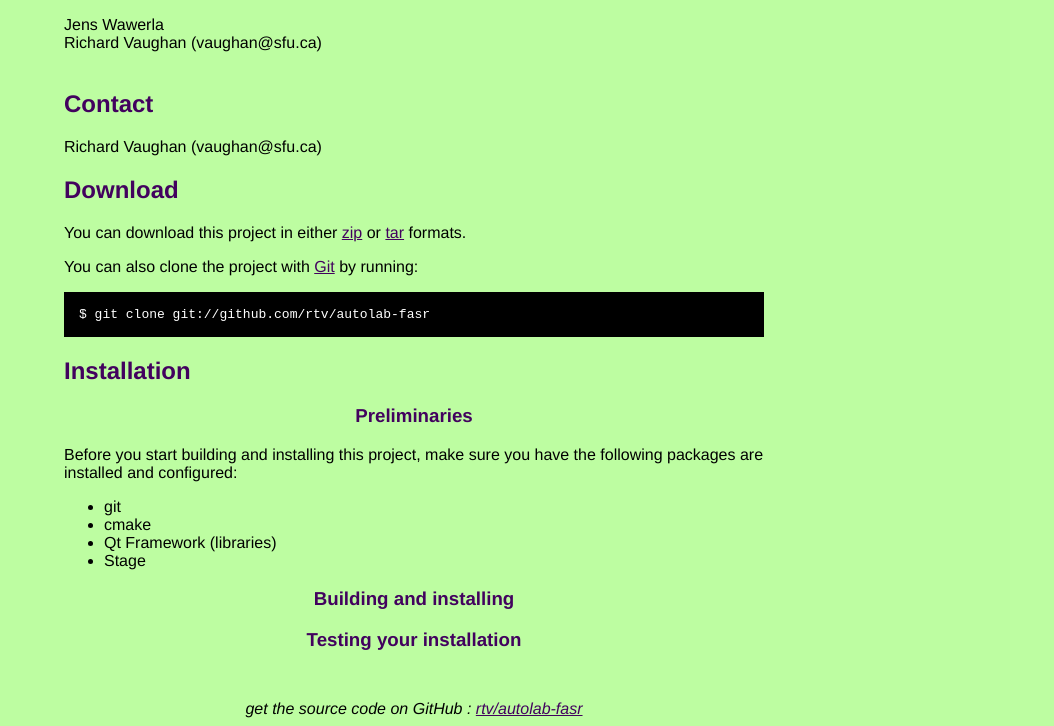
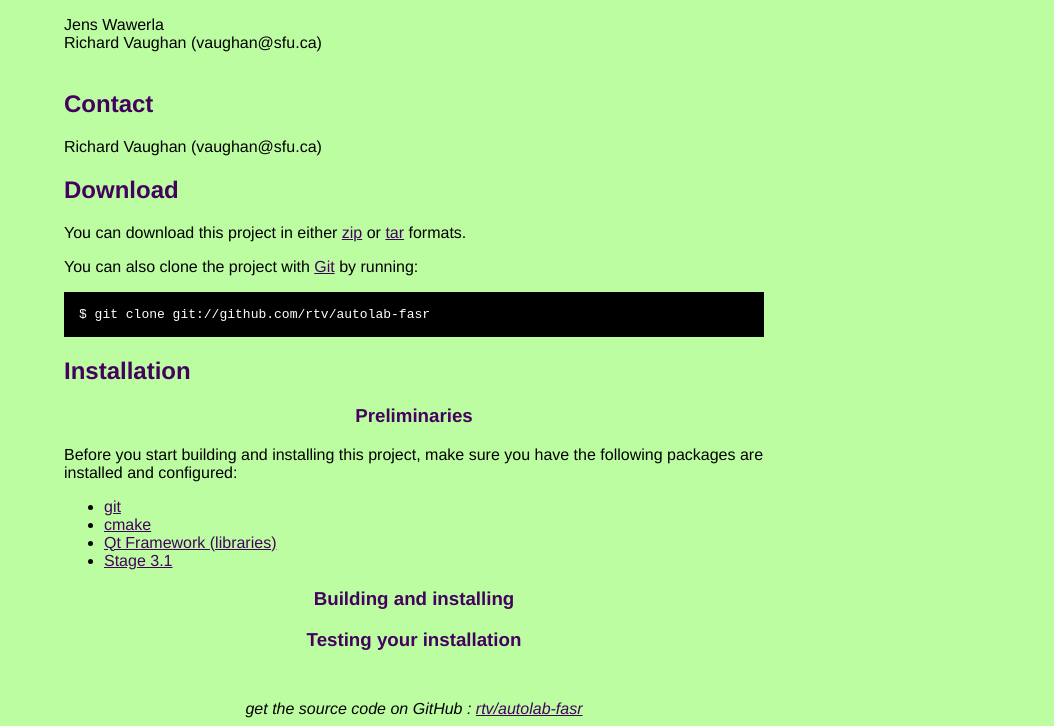
Before and after one commit to rtv/autolab-fasr, a plain HTML site: page index.html in a window 1280 px wide. Shown: the part 332-1058 px from the top of the page, without its empty margins (226-1280 px from the left). Drawn offline with Linux system fonts and the light colour scheme.

Commit message:
added links to relevant packages

```diff
--- a/index.html
+++ b/index.html
@@ -79,13 +79,15 @@
 	<h3>Preliminaries</h3>
 	<p> Before you start building and installing this project, make sure you have the following packages are installed and configured:
 		<ul>
-			<li> git
-			<li> cmake
-			<li> Qt Framework (libraries)
-			<li> Stage
+			<li> <a href="http://git-scm.com/download">git</a>
+			<li> <a href="http://www.cmake.org/cmake/resources/software.html">cmake</a>
+			<li> <a href="http://www.qtsoftware.com/downloads#lgpl">Qt Framework (libraries)</a>
+			<li> <a href="http://playerstage.svn.sourceforge.net/viewvc/playerstage/code/stage/trunk/">Stage 3.1</a>
 		</ul>
 	</p>
 	<h3>Building and installing</h3>
+
+
 	<h3>Testing your installation</h3>
 
 
```
